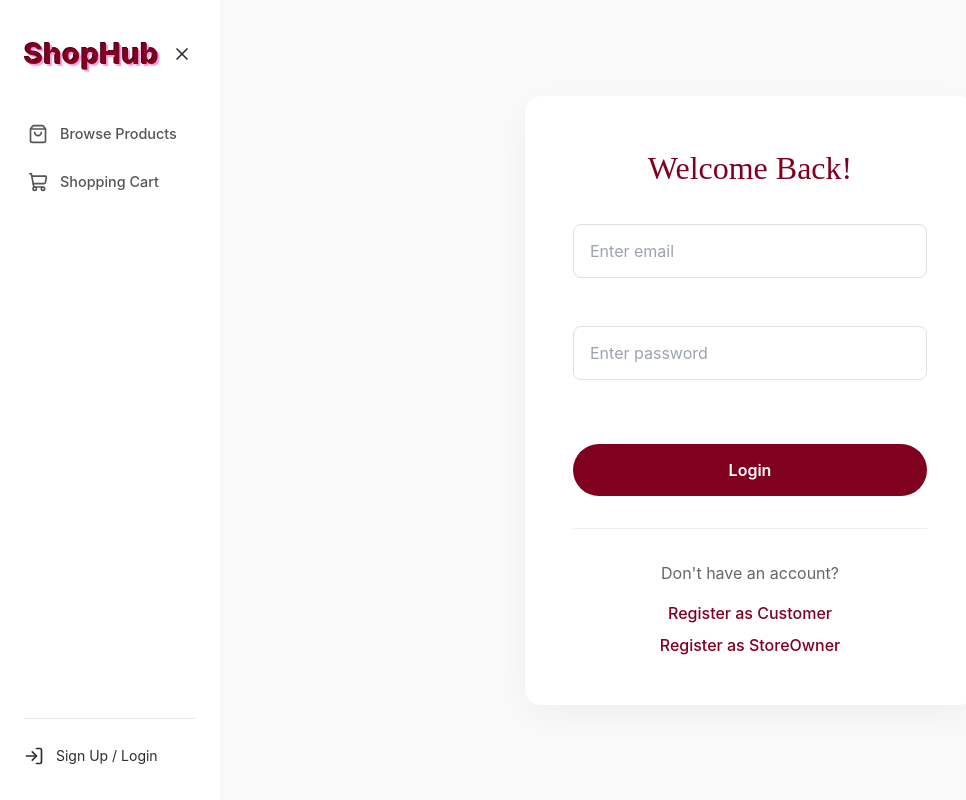
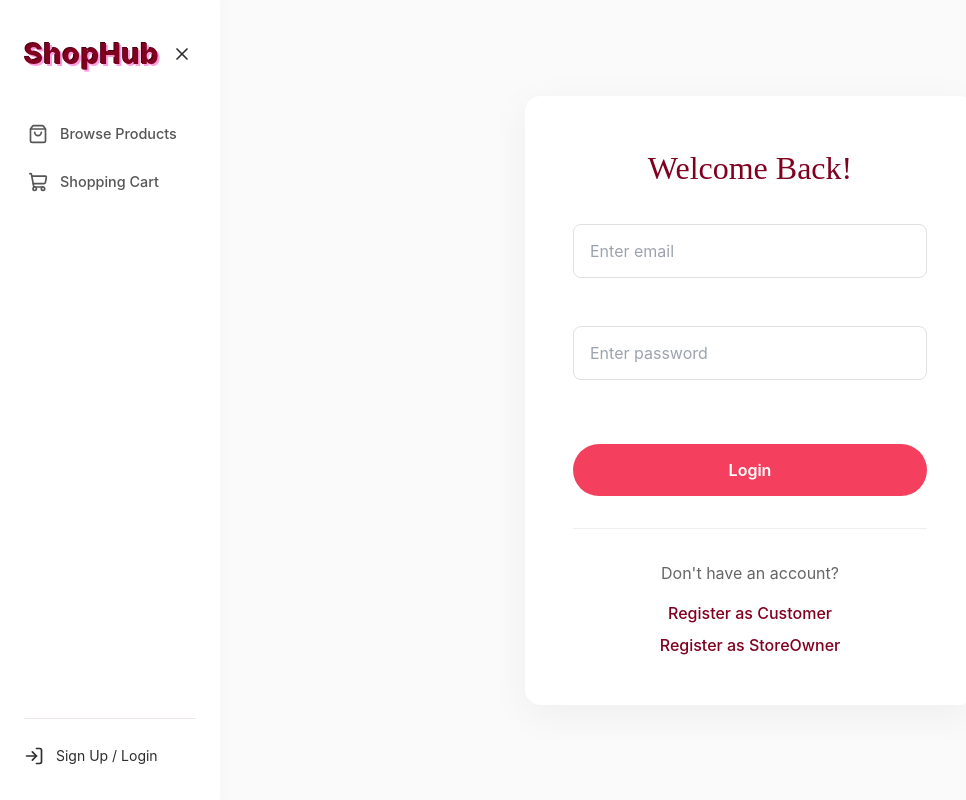
Before and after one commit to alvirariz/ShopHub, a React (Create React App) app in the folder frontend/: page /auth/login in a window 1280 px wide. Shown: the whole page, without its empty margins (0-966 px from the left). Built offline with nearby package versions, Linux system fonts and the light colour scheme.

Commit message:
Restore Login button Tailwind CSS fix

```diff
--- a/frontend/src/pages/Auth/LoginPage.jsx
+++ b/frontend/src/pages/Auth/LoginPage.jsx
@@ -67,7 +67,7 @@ export default function LoginPage() {
 
           <button
             type="submit"
-            className="auth-btn"
+            className="w-full mt-4 bg-rose-500 hover:bg-rose-600 text-white py-3.5 px-4 rounded-full font-semibold transition-colors disabled:opacity-60 disabled:cursor-not-allowed"
             disabled={loading}
           >
             {loading ? 'Logging in...' : 'Login'}
```
